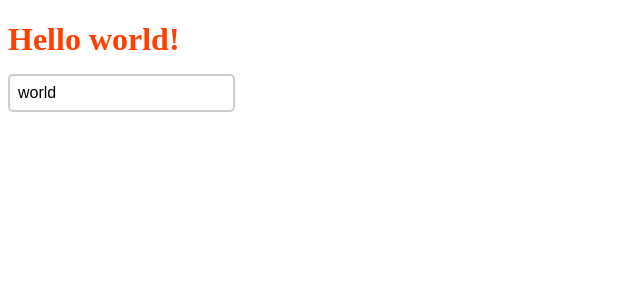
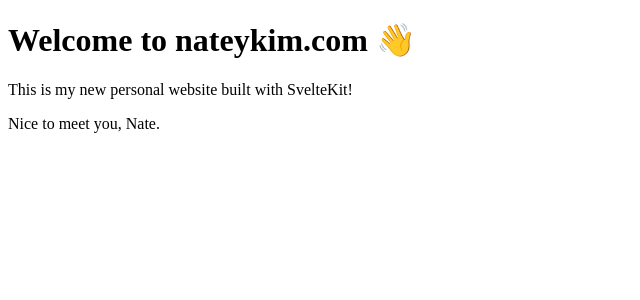
Before and after one commit to NateyKim/Website, a SvelteKit app: page / in a window 1280 px wide. Shown: the top 300 px of the page, without its empty margins (0-640 px from the left). Built offline with nearby package versions, Linux system fonts and the light colour scheme.

Commit message:
Trigger redeploy

```diff
--- a/src/routes/+page.svelte
+++ b/src/routes/+page.svelte
@@ -1,22 +1,9 @@
 <script>
-  let name = 'world';
+  let name = 'Nate';
 </script>
 
-<h1 class="title">Hello {name}!</h1>
-
-<input bind:value={name} placeholder="Type your name" />
-
-<style>
-  .title {
-    font-size: 2rem;
-    color: #ff3e00;
-    margin-bottom: 1rem;
-  }
-
-  input {
-    padding: 0.5rem;
-    font-size: 1rem;
-    border: 2px solid #ccc;
-    border-radius: 5px;
-  }
-</style>
+<main>
+  <h1>Welcome to nateykim.com 👋</h1>
+  <p>This is my new personal website built with SvelteKit!</p>
+  <p>Nice to meet you, {name}.</p>
+</main>
```
